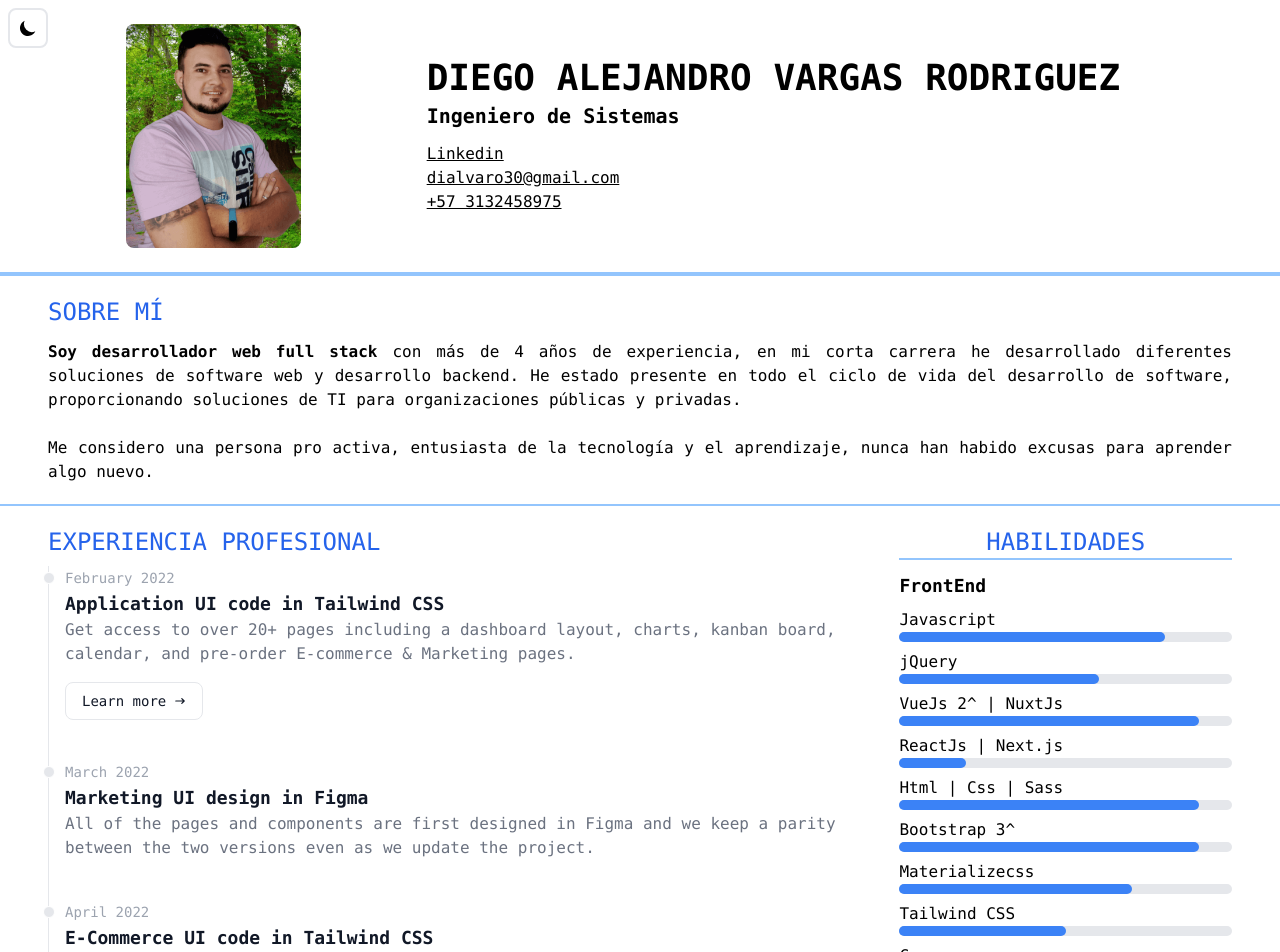
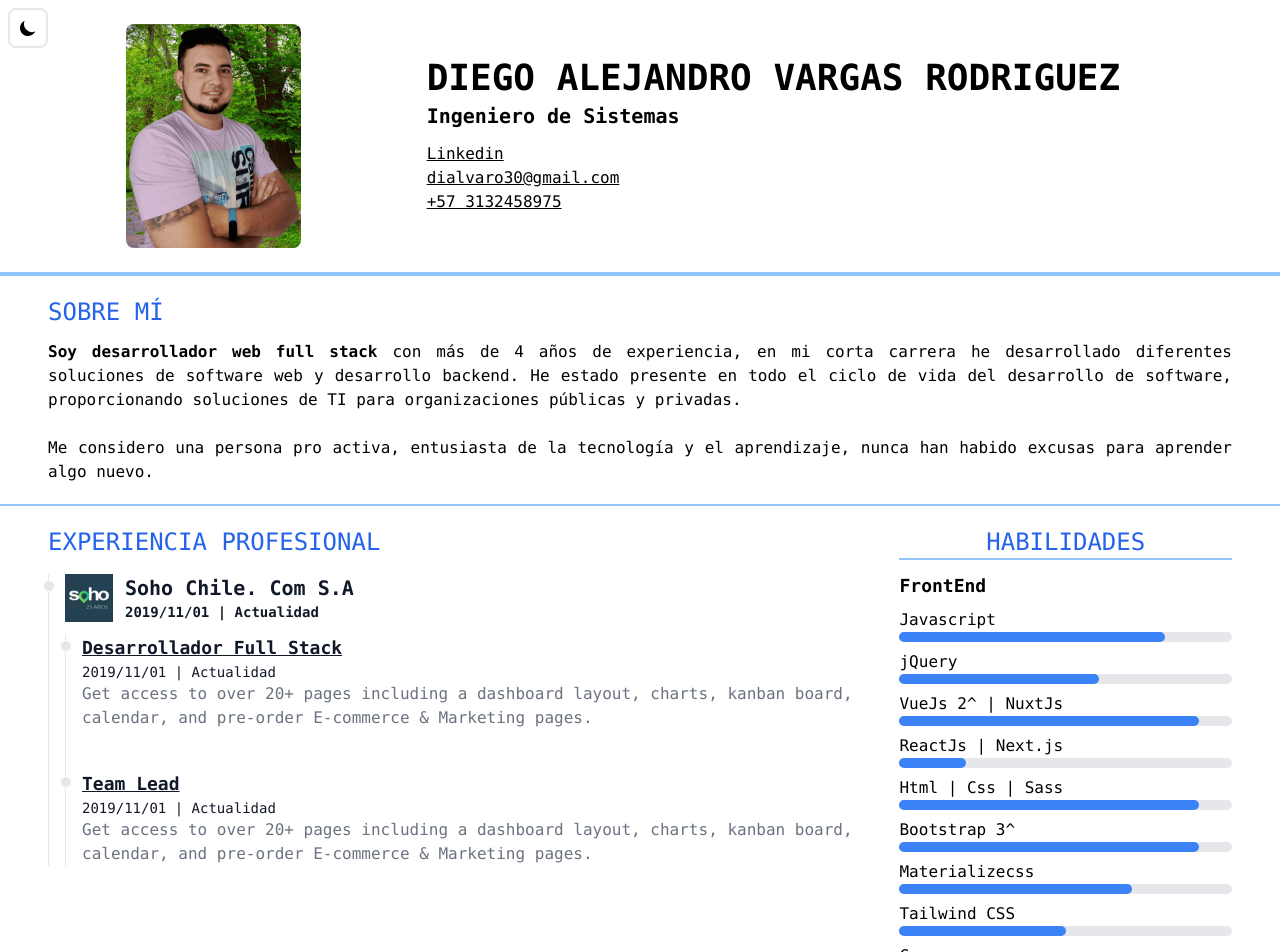
Before and after one commit to luchito93/my-resume-vue, a Vue app: page / in a window 1280 px wide. Shown: the top 952 px of the page. Built offline with nearby package versions, Linux system fonts and the light colour scheme.

Commit message:
add info in json for experiences

```diff
--- a/src/components/ButtonModeDark.vue
+++ b/src/components/ButtonModeDark.vue
@@ -1,11 +1,11 @@
 <template>
   <button id="theme-toggle" type="button" @click="changeModeDark()"
-    class="text-black dark:text-white hover:bg-gray-100 bg-white dark:bg-gray-800 dark:hover:bg-gray-700 focus:outline-none focus:ring-2 focus:ring-gray-200 dark:focus:ring-gray-700 rounded-lg text-sm p-2 border-2">
-    <svg id="theme-toggle-dark-icon" class="hidden w-5 h-5" fill="currentColor" viewBox="0 0 20 20"
+    class="rounded-lg border-2 bg-white p-2 text-sm text-black hover:bg-gray-100 focus:outline-none focus:ring-2 focus:ring-gray-200 dark:bg-gray-800 dark:text-white dark:hover:bg-gray-700 dark:focus:ring-gray-700">
+    <svg id="theme-toggle-dark-icon" class="hidden h-5 w-5" fill="currentColor" viewBox="0 0 20 20"
       xmlns="http://www.w3.org/2000/svg">
       <path d="M17.293 13.293A8 8 0 016.707 2.707a8.001 8.001 0 1010.586 10.586z"></path>
     </svg>
-    <svg id="theme-toggle-light-icon" class="hidden w-5 h-5" fill="currentColor" viewBox="0 0 20 20"
+    <svg id="theme-toggle-light-icon" class="hidden h-5 w-5" fill="currentColor" viewBox="0 0 20 20"
       xmlns="http://www.w3.org/2000/svg">
       <path
         d="M10 2a1 1 0 011 1v1a1 1 0 11-2 0V3a1 1 0 011-1zm4 8a4 4 0 11-8 0 4 4 0 018 0zm-.464 4.95l.707.707a1 1 0 001.414-1.414l-.707-.707a1 1 0 00-1.414 1.414zm2.12-10.607a1 1 0 010 1.414l-.706.707a1 1 0 11-1.414-1.414l.707-.707a1 1 0 011.414 0zM17 11a1 1 0 100-2h-1a1 1 0 100 2h1zm-7 4a1 1 0 011 1v1a1 1 0 11-2 0v-1a1 1 0 011-1zM5.05 6.464A1 1 0 106.465 5.05l-.708-.707a1 1 0 00-1.414 1.414l.707.707zm1.414 8.486l-.707.707a1 1 0 01-1.414-1.414l.707-.707a1 1 0 011.414 1.414zM4 11a1 1 0 100-2H3a1 1 0 000 2h1z"
@@ -16,46 +16,46 @@
 <script>
 export default {
   mounted() {
-    let themeToggleDarkIcon = document.getElementById('theme-toggle-dark-icon');
-    let themeToggleLightIcon = document.getElementById('theme-toggle-light-icon');
+    let themeToggleDarkIcon = document.getElementById("theme-toggle-dark-icon");
+    let themeToggleLightIcon = document.getElementById("theme-toggle-light-icon");
 
     // Change the icons inside the button based on previous settings
-    if (localStorage.getItem('color-theme') === 'dark') {
-      document.documentElement.classList.add('dark');
-      themeToggleLightIcon.classList.remove('hidden');
+    if (localStorage.getItem("color-theme") === "dark") {
+      document.documentElement.classList.add("dark");
+      themeToggleLightIcon.classList.remove("hidden");
     } else {
-      themeToggleDarkIcon.classList.remove('hidden');
+      themeToggleDarkIcon.classList.remove("hidden");
     }
   },
   methods: {
     changeModeDark() {
-      let themeToggleDarkIcon = document.getElementById('theme-toggle-dark-icon');
-      let themeToggleLightIcon = document.getElementById('theme-toggle-light-icon');
+      let themeToggleDarkIcon = document.getElementById("theme-toggle-dark-icon");
+      let themeToggleLightIcon = document.getElementById("theme-toggle-light-icon");
 
       // toggle icons inside button
-      themeToggleDarkIcon.classList.toggle('hidden');
-      themeToggleLightIcon.classList.toggle('hidden');
+      themeToggleDarkIcon.classList.toggle("hidden");
+      themeToggleLightIcon.classList.toggle("hidden");
 
       // if set via local storage previously
-      if (localStorage.getItem('color-theme')) {
-        if (localStorage.getItem('color-theme') === 'light') {
-          document.documentElement.classList.add('dark');
-          localStorage.setItem('color-theme', 'dark');
+      if (localStorage.getItem("color-theme")) {
+        if (localStorage.getItem("color-theme") === "light") {
+          document.documentElement.classList.add("dark");
+          localStorage.setItem("color-theme", "dark");
         } else {
-          document.documentElement.classList.remove('dark');
-          localStorage.setItem('color-theme', 'light');
+          document.documentElement.classList.remove("dark");
+          localStorage.setItem("color-theme", "light");
         }
         // if NOT set via local storage previously
       } else {
-        if (document.documentElement.classList.contains('dark')) {
-          document.documentElement.classList.remove('dark');
-          localStorage.setItem('color-theme', 'light');
+        if (document.documentElement.classList.contains("dark")) {
+          document.documentElement.classList.remove("dark");
+          localStorage.setItem("color-theme", "light");
         } else {
-          document.documentElement.classList.add('dark');
-          localStorage.setItem('color-theme', 'dark');
+          document.documentElement.classList.add("dark");
+          localStorage.setItem("color-theme", "dark");
         }
       }
-    }
+    },
   },
-}
+};
 </script>
--- a/src/components/Experiences.vue
+++ b/src/components/Experiences.vue
@@ -1,42 +1,69 @@
 <template>
   <h4
-    class="mb-2 text-center text-xl font-medium uppercase text-blue-600 md:text-left md:text-2xl dark:text-white dark:underline">
+    class="mb-4 text-center text-xl font-medium uppercase text-blue-600 md:text-left md:text-2xl dark:text-white dark:underline">
     experiencia profesional
   </h4>
   <ol class="relative border-l border-gray-200 dark:border-gray-700">
-    <li class="mb-10 ml-4">
+    <li class="mb-10 ml-4" v-for="(item, index) in experiences" :key="index">
       <div
         class="absolute w-3 h-3 bg-gray-200 rounded-full mt-1.5 -left-1.5 border border-white dark:border-gray-900 dark:bg-gray-700">
       </div>
-      <time class="mb-1 text-sm font-normal leading-none text-gray-400 dark:text-gray-500">February 2022</time>
-      <h3 class="text-lg font-semibold text-gray-900 dark:text-white">Application UI code in Tailwind CSS</h3>
-      <p class="mb-4 text-base font-normal text-gray-500 dark:text-gray-400">Get access to over 20+ pages including a
-        dashboard layout, charts, kanban board, calendar, and pre-order E-commerce &amp; Marketing pages.</p>
+      <a class="text-xl font-extrabold text-gray-900 dark:text-white flex items-center" :href="item.url">
+        <img src="../assets/icon-soho.webp" :alt="item.companyimage" class="mr-3 w-auto h-12">
+        <div>
+          <p>{{ item.company }}</p>
+          <p class="text-sm">{{ item.startDate }} {{item.endDate ? `| ${item.endDate}` : '| Actualidad' }}</p>
+        </div>
+      </a>
+      <div class="relative border-l border-gray-200 dark:border-gray-700 mt-3">
+        <div class="mb-10 ml-4" v-for="(position, i) in item.positions" :key="i">
+          <div
+            class="absolute w-3 h-3 bg-gray-200 rounded-full mt-1.5 -left-1.5 border border-white dark:border-gray-900 dark:bg-gray-700">
+          </div>
+          <time class="text-gray-900 dark:text-white">
+            <p class="underline text-lg font-bold">{{ position.name }}</p>
+            <p class="text-sm no-underline">{{ item.startDate }} {{item.endDate ? `| ${item.endDate}` : '| Actualidad' }}</p>
+          </time>
+
+          <p class="mb-4 text-base font-normal text-gray-500 dark:text-gray-400">
+            Get access to over 20+ pages
+            including a
+            dashboard layout, charts, kanban board, calendar, and pre-order E-commerce & Marketing pages.</p>
+        </div>
+      </div>
+
+    </li>
+
+    <!-- <div v-if="item.positions.length > 1">
+        <div class="relative border-l border-gray-200 dark:border-gray-700">
+          <div class="mb-10 ml-4" v-for="(position, index) in item.position" :key="index">
+            <div
+              class="absolute w-3 h-3 bg-gray-200 rounded-full mt-1.5 -left-1.5 border border-white dark:border-gray-900 dark:bg-gray-700">
+            </div>
+            <time class="text-lg font-semibold text-gray-900 dark:text-white">{{ position.name }}</time>
+            <span class="mb-4 text-base font-normal text-gray-500 dark:text-gray-400">Get access to over 20+ pages
+              including a
+              dashboard layout, charts, kanban board, calendar, and pre-order E-commerce & Marketing pages.</span>
             <a href="#"
               class="inline-flex items-center py-2 px-4 text-sm font-medium text-gray-900 bg-white rounded-lg border border-gray-200 hover:bg-gray-100 hover:text-blue-700 focus:z-10 focus:ring-4 focus:outline-none focus:ring-gray-200 focus:text-blue-700 dark:bg-gray-800 dark:text-gray-400 dark:border-gray-600 dark:hover:text-white dark:hover:bg-gray-700 dark:focus:ring-gray-700">Learn
               more <svg class="ml-2 w-3 h-3" fill="currentColor" viewBox="0 0 20 20" xmlns="http://www.w3.org/2000/svg">
                 <path fill-rule="evenodd"
                   d="M12.293 5.293a1 1 0 011.414 0l4 4a1 1 0 010 1.414l-4 4a1 1 0 01-1.414-1.414L14.586 11H3a1 1 0 110-2h11.586l-2.293-2.293a1 1 0 010-1.414z"
                   clip-rule="evenodd"></path>
-        </svg></a>
-    </li>
-    <li class="mb-10 ml-4">
-      <div
-        class="absolute w-3 h-3 bg-gray-200 rounded-full mt-1.5 -left-1.5 border border-white dark:border-gray-900 dark:bg-gray-700">
+              </svg>
+            </a>
           </div>
-      <time class="mb-1 text-sm font-normal leading-none text-gray-400 dark:text-gray-500">March 2022</time>
-      <h3 class="text-lg font-semibold text-gray-900 dark:text-white">Marketing UI design in Figma</h3>
-      <p class="text-base font-normal text-gray-500 dark:text-gray-400">All of the pages and components are first
-        designed in Figma and we keep a parity between the two versions even as we update the project.</p>
-    </li>
-    <li class="ml-4">
-      <div
-        class="absolute w-3 h-3 bg-gray-200 rounded-full mt-1.5 -left-1.5 border border-white dark:border-gray-900 dark:bg-gray-700">
         </div>
-      <time class="mb-1 text-sm font-normal leading-none text-gray-400 dark:text-gray-500">April 2022</time>
-      <h3 class="text-lg font-semibold text-gray-900 dark:text-white">E-Commerce UI code in Tailwind CSS</h3>
-      <p class="text-base font-normal text-gray-500 dark:text-gray-400">Get started with dozens of web components and
-        interactive elements built on top of Tailwind CSS.</p>
-    </li>
+      </div> -->
   </ol>
 </template>
+<script lang="ts">
+import experiences from "../utils/experiences.json";
+export default {
+  data() {
+    return {
+      experiences: experiences
+    }
+  }
+}
+</script>
--- a/src/components/Footer.vue
+++ b/src/components/Footer.vue
@@ -66,7 +66,7 @@
     </div>
   </footer>
 </template>
-<script>
+<script lang="ts">
 export default {
   computed: {
     getYear() {
--- /dev/null
+++ b/src/utils/experiences.json
@@ -0,0 +1,56 @@
+[
+  {
+    "company": "Soho Chile. Com S.A",
+    "url": "https://www.soho.cl/",
+    "image": "../assets/icon-soho.webp",
+    "startDate": "2019/11/01",
+    "endDate": null,
+    "positions": [
+      {
+        "name": "Desarrollador Full Stack",
+        "startDate": "2019/11/01",
+        "endDate": null,
+        "responsabilities": [
+          "Desarrollo de aplicaciones web con Vuejs ( Nuxt.js ).",
+          "Desarrollo de API Rest con Laravel.",
+          "Desarrollo de paginas web y temas con Wordpress",
+          "Maquetacion HTML, Boostrap, TailwindCSS"
+        ],
+        "skills": [
+          "Php|Laravel",
+          "JavaScript|jQuery",
+          "Vuejs|NuxtJs",
+          "Html|Sass",
+          "Wordpress",
+          "Tailwind CSS",
+          "Nginx",
+          "NodeJs",
+          "ReactJs/Next.js"
+        ]
+      },
+      {
+        "name": "Team Lead",
+        "startDate": "2021/06/01",
+        "endDate": "2021/10/31",
+        "responsabilities": [
+          "Investigar, diseñar, administrar programas de software",
+          "Probar y evaluar nuevos programas",
+          "Modificación del software para corregir errores, mejorar su rendimiento.",
+          "Implementación de herramientas, procesos y métricas de software",
+          "Dirección de programación de software y desarrollo de documentación.",
+          "Elaboración de informes sobre la programación de especificaciones, actividades o estado del proyecto."
+        ],
+        "skills": [
+          "Php|Laravel",
+          "JavaScript|jQuery",
+          "Vuejs|NuxtJs",
+          "Html|Sass",
+          "Wordpress",
+          "Tailwind CSS",
+          "Nginx",
+          "NodeJs"
+        ]
+      }
+    ]
+  }
+]
```
Also changed, not shown: src/assets/icon-gridsoft.png (added). Lines whose indentation alone changed are shown as unchanged.
